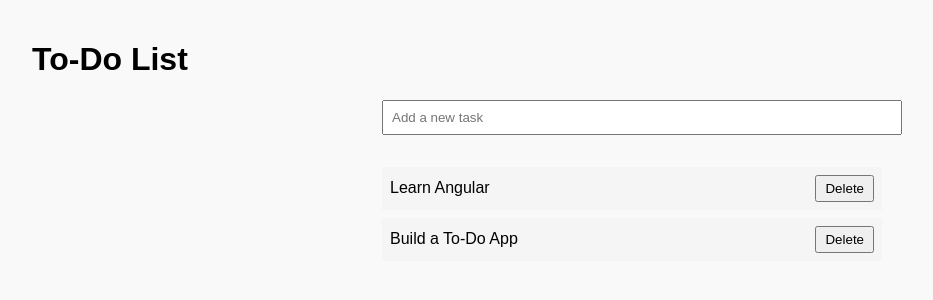
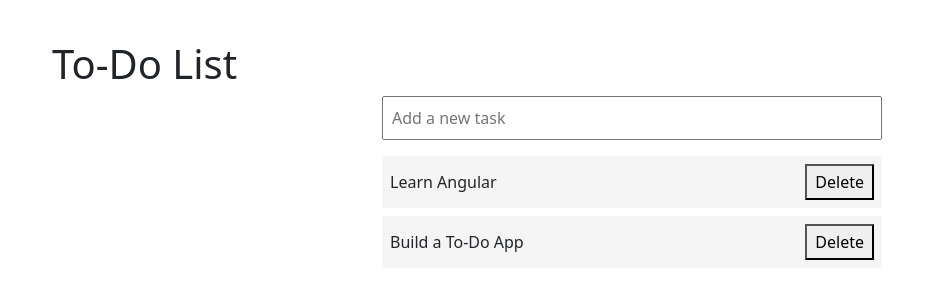
Before and after one commit to yestymike/to-do, an Angular app in the folder frontend/: page / in a window 1280 px wide. Shown: the top 300 px of the page, without its empty margins (8-941 px from the left). Built offline with nearby package versions, Linux system fonts and the light colour scheme.

Commit message:
Add styles.scss for frontend

```diff
--- a/frontend/src/styles.scss
+++ b/frontend/src/styles.scss
@@ -1,9 +1,9 @@
 /* You can add global styles to this file, and also import other style files */
 
-/* Add application-wide styles here */
+/* Import Bootstrap CSS */
+@import "~bootstrap/dist/css/bootstrap.min.css";
+
+/* Custom styles */
 body {
-  font-family: Arial, sans-serif;
-  margin: 0;
-  padding: 0;
-  background-color: #f9f9f9;
+  padding: 20px;
 }
```
